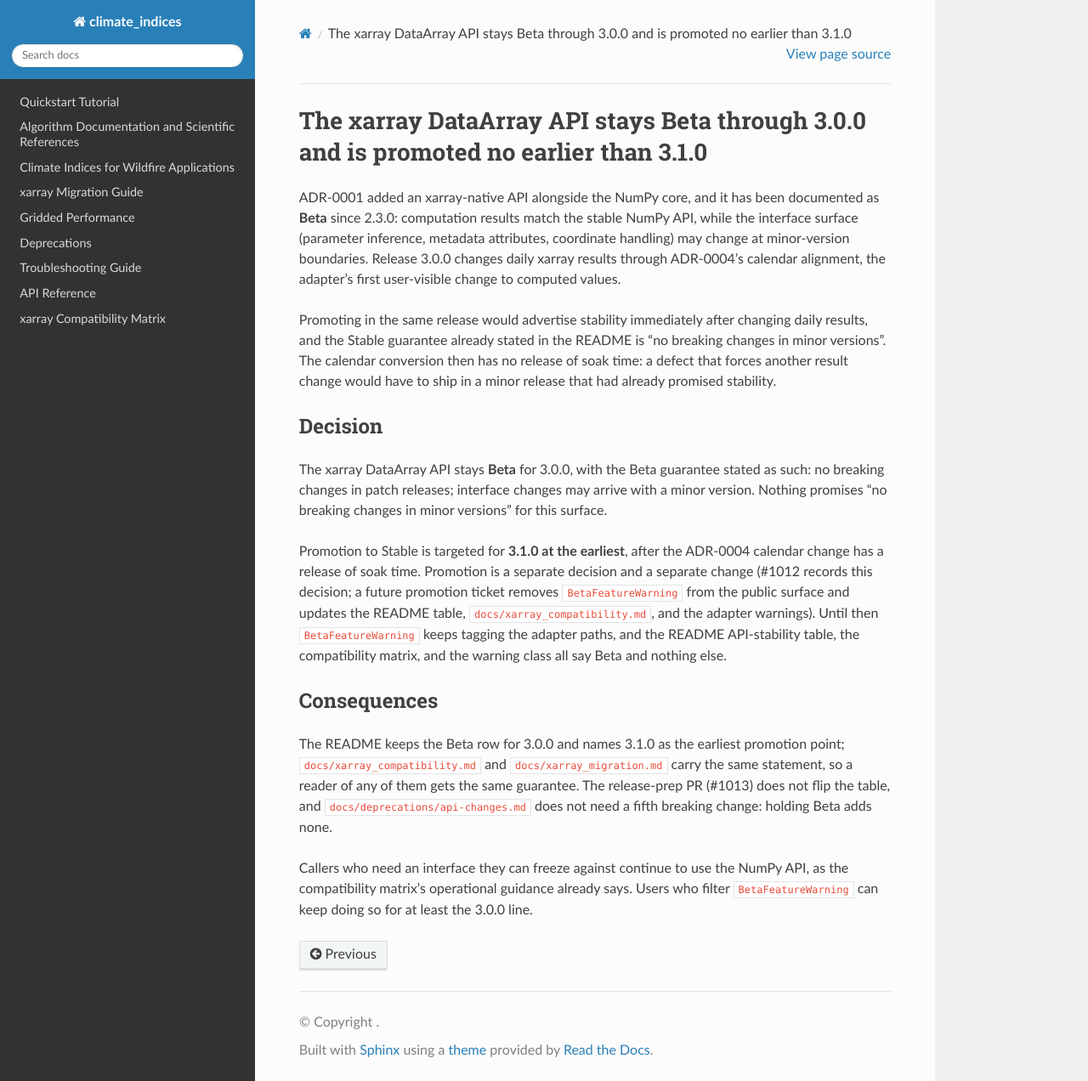
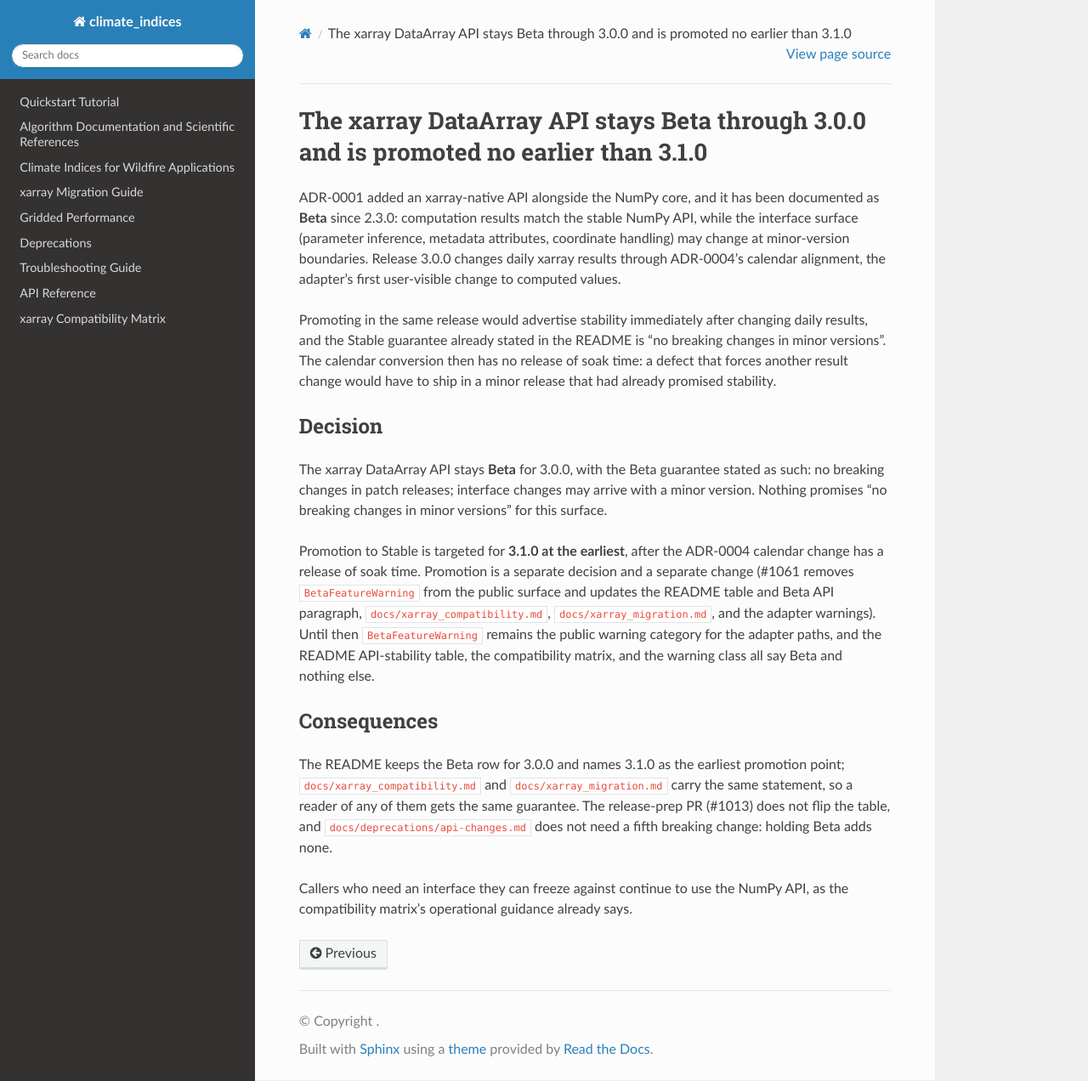
Before and after one commit to monocongo/climate_indices, a Sphinx documentation site: the page built from docs/adr/0012-xarray-api-stays-beta-through-3.0.0.md, in a window 1280 px wide and 1272 px high. Shown: the whole window at 85% size. Built offline with Sphinx 7.4.7 and the Read the Docs theme 3.1.0, drawn with Linux system fonts in a browser that asks for light colours.

Commit message:
docs: align the Beta guarantee surfaces and track the 3.1.0 promotion (#1012)
Review fixes on top of the ADR-0012 hold: the README Beta row now covers every xarray DataArray entry point instead of four functions, and the warning wording no longer implies BetaFeatureWarning is emitted at runtime. BetaFeatureWarning's docstring states the 3.0.0 scope, and ADR-0012 cites the promotion ticket, #1061, and the full surface inventory.

Regenerate llms.txt and llms-full.txt.

```diff
--- a/docs/adr/0012-xarray-api-stays-beta-through-3.0.0.md
+++ b/docs/adr/0012-xarray-api-stays-beta-through-3.0.0.md
@@ -20,11 +20,12 @@
 
 Promotion to Stable is targeted for **3.1.0 at the earliest**, after the ADR-0004
 calendar change has a release of soak time. Promotion is a separate decision and a
-separate change (#1012 records this decision; a future promotion ticket removes
-`BetaFeatureWarning` from the public surface and updates the README table,
-`docs/xarray_compatibility.md`, and the adapter warnings). Until then
-`BetaFeatureWarning` keeps tagging the adapter paths, and the README API-stability
-table, the compatibility matrix, and the warning class all say Beta and nothing else.
+separate change (#1061 removes `BetaFeatureWarning` from the public surface and
+updates the README table and Beta API paragraph, `docs/xarray_compatibility.md`,
+`docs/xarray_migration.md`, and the adapter warnings). Until then
+`BetaFeatureWarning` remains the public warning category for the adapter paths, and
+the README API-stability table, the compatibility matrix, and the warning class all
+say Beta and nothing else.
 
 ## Consequences
 
@@ -35,5 +36,4 @@
 change: holding Beta adds none.
 
 Callers who need an interface they can freeze against continue to use the NumPy API, as
-the compatibility matrix's operational guidance already says. Users who filter
-`BetaFeatureWarning` can keep doing so for at least the 3.0.0 line.
+the compatibility matrix's operational guidance already says.
```
Also changed, not shown: README.md (+5 -5 lines), llms-full.txt (+5 -5 lines), llms.txt (+5 -5 lines), 1 other file.
